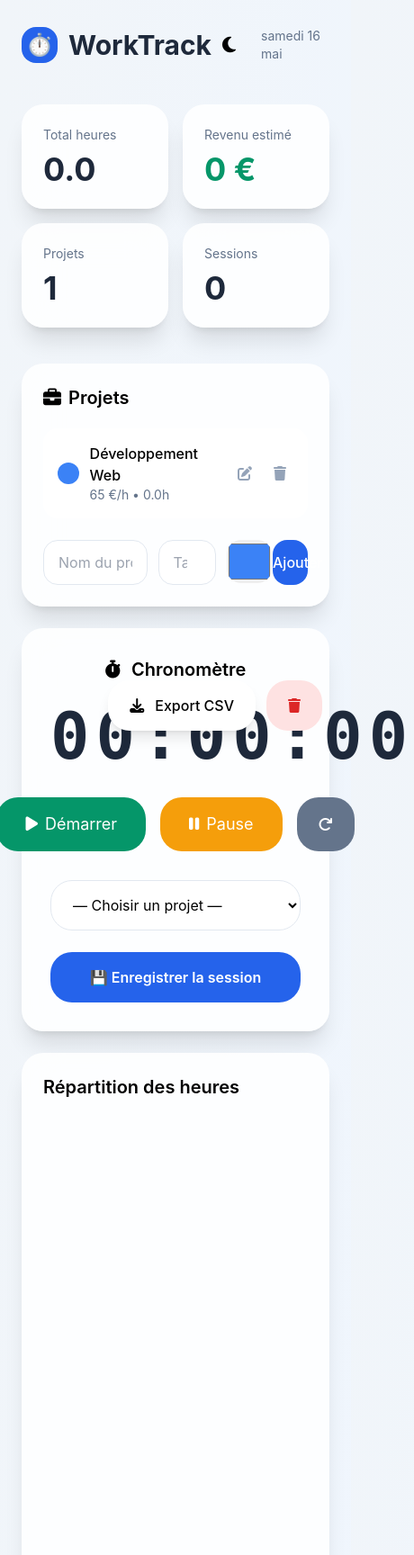
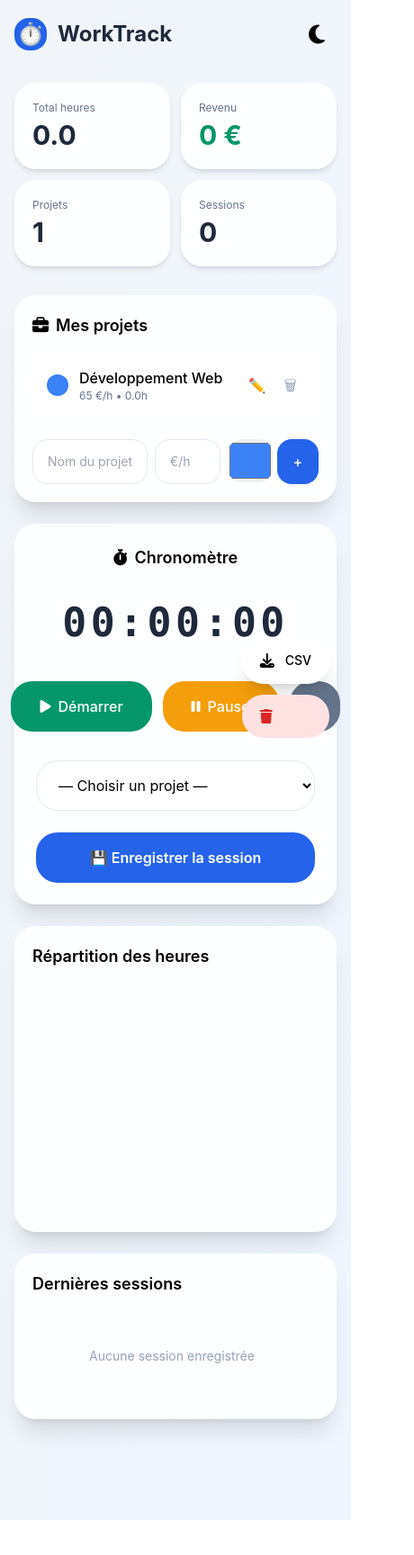
Before and after one commit to Schneizel179/work-track, a plain HTML site: page index.html in a window 390 px wide. Shown: the top 1728 px of the page at 90% size, 460 px wide, since content can reach past the window. After the commit the page ends 1689 px from the top, so only its background shows below. Drawn offline with nearby package versions, Linux system fonts and the light colour scheme.

Commit message:
Update index.html

```diff
--- a/index.html
+++ b/index.html
@@ -9,50 +9,48 @@
     <script src="https://cdn.jsdelivr.net/npm/chart.js@4.4.1/dist/chart.umd.min.js"></script>
     <style>
         body { font-family: 'Inter', system-ui, sans-serif; }
-        .glass { background: rgba(255, 255, 255, 0.85); backdrop-filter: blur(20px); }
-        .dark .glass { background: rgba(15, 23, 42, 0.85); }
-        .card-hover:hover { transform: translateY(-4px); transition: all 0.3s; }
+        .glass { background: rgba(255, 255, 255, 0.92); backdrop-filter: blur(20px); }
+        .dark .glass { background: rgba(15, 23, 42, 0.92); }
+        .timer-text { font-size: 3.5rem; }
+        @media (max-width: 640px) {
+            .timer-text { font-size: 2.8rem; }
+        }
     </style>
 </head>
-<body class="bg-gradient-to-br from-slate-100 to-blue-50 dark:from-slate-950 dark:to-slate-900 min-h-screen">
+<body class="bg-gradient-to-br from-slate-100 to-blue-50 dark:from-slate-950 dark:to-slate-900 min-h-screen pb-24">
 
-<div class="max-w-7xl mx-auto p-6">
+<div class="max-w-7xl mx-auto p-4 sm:p-6">
 
     <!-- Header -->
-    <div class="flex justify-between items-center mb-10">
+    <div class="flex justify-between items-center mb-8">
         <div class="flex items-center gap-3">
-            <div class="w-10 h-10 bg-blue-600 rounded-2xl flex items-center justify-center text-white text-2xl">
+            <div class="w-9 h-9 bg-blue-600 rounded-2xl flex items-center justify-center text-white text-2xl shadow-inner">
                 ⏱️
             </div>
-            <h1 class="text-3xl font-bold text-slate-800 dark:text-white">WorkTrack</h1>
+            <h1 class="text-2xl sm:text-3xl font-bold text-slate-800 dark:text-white">WorkTrack</h1>
         </div>
-        <div class="flex items-center gap-4">
-            <button id="themeToggle" class="p-3 rounded-2xl hover:bg-white dark:hover:bg-slate-800 transition-colors">
-                <i class="fas fa-moon text-xl"></i>
-            </button>
-            <div class="text-sm text-slate-500 dark:text-slate-400">
-                <span id="currentDate"></span>
-            </div>
-        </div>
+        <button id="themeToggle" class="w-11 h-11 flex items-center justify-center text-2xl rounded-2xl hover:bg-white dark:hover:bg-slate-800 transition-all active:scale-95">
+            <i class="fas fa-moon"></i>
+        </button>
     </div>
 
     <!-- Stats -->
-    <div class="grid grid-cols-2 md:grid-cols-4 gap-4 mb-10">
-        <div class="glass rounded-3xl p-6 shadow-xl card-hover">
-            <p class="text-slate-500 dark:text-slate-400 text-sm">Total heures</p>
-            <p id="totalHours" class="text-4xl font-bold text-slate-800 dark:text-white mt-2">0.0</p>
+    <div class="grid grid-cols-2 sm:grid-cols-4 gap-3 mb-8">
+        <div class="glass rounded-3xl p-5 shadow-md">
+            <p class="text-xs text-slate-500 dark:text-slate-400">Total heures</p>
+            <p id="totalHours" class="text-3xl font-bold text-slate-800 dark:text-white mt-1">0.0</p>
         </div>
-        <div class="glass rounded-3xl p-6 shadow-xl card-hover">
-            <p class="text-slate-500 dark:text-slate-400 text-sm">Revenu estimé</p>
-            <p id="totalRevenue" class="text-4xl font-bold text-emerald-600 dark:text-emerald-500 mt-2">0 €</p>
+        <div class="glass rounded-3xl p-5 shadow-md">
+            <p class="text-xs text-slate-500 dark:text-slate-400">Revenu</p>
+            <p id="totalRevenue" class="text-3xl font-bold text-emerald-600 dark:text-emerald-500 mt-1">0 €</p>
         </div>
-        <div class="glass rounded-3xl p-6 shadow-xl card-hover">
-            <p class="text-slate-500 dark:text-slate-400 text-sm">Projets</p>
-            <p id="totalProjects" class="text-4xl font-bold text-slate-800 dark:text-white mt-2">0</p>
+        <div class="glass rounded-3xl p-5 shadow-md">
+            <p class="text-xs text-slate-500 dark:text-slate-400">Projets</p>
+            <p id="totalProjects" class="text-3xl font-bold text-slate-800 dark:text-white mt-1">0</p>
         </div>
-        <div class="glass rounded-3xl p-6 shadow-xl card-hover">
-            <p class="text-slate-500 dark:text-slate-400 text-sm">Sessions</p>
-            <p id="totalSessions" class="text-4xl font-bold text-slate-800 dark:text-white mt-2">0</p>
+        <div class="glass rounded-3xl p-5 shadow-md">
+            <p class="text-xs text-slate-500 dark:text-slate-400">Sessions</p>
+            <p id="totalSessions" class="text-3xl font-bold text-slate-800 dark:text-white mt-1">0</p>
         </div>
     </div>
 
@@ -60,25 +58,22 @@
 
         <!-- Projets -->
         <div class="lg:col-span-5">
-            <div class="glass rounded-3xl p-6 shadow-xl">
-                <div class="flex justify-between items-center mb-5">
-                    <h2 class="text-xl font-semibold flex items-center gap-2">
-                        <i class="fas fa-briefcase"></i> Projets
-                    </h2>
-                </div>
+            <div class="glass rounded-3xl p-5 sm:p-6 shadow-xl">
+                <h2 class="text-lg font-semibold mb-4 flex items-center gap-2">
+                    <i class="fas fa-briefcase"></i> Mes projets
+                </h2>
+                <div id="projectsList" class="space-y-3 mb-6 max-h-80 overflow-auto"></div>
 
-                <div id="projectsList" class="space-y-3 mb-6"></div>
-
-                <!-- Ajouter projet -->
-                <div class="grid grid-cols-12 gap-3">
+                <!-- Formulaire ajout -->
+                <div class="grid grid-cols-12 gap-2">
                     <input id="projName" type="text" placeholder="Nom du projet"
-                           class="col-span-5 px-4 py-3 rounded-2xl border border-slate-200 dark:border-slate-700 focus:outline-none focus:border-blue-500">
-                    <input id="projRate" type="number" step="0.5" placeholder="Taux €/h"
-                           class="col-span-3 px-4 py-3 rounded-2xl border border-slate-200 dark:border-slate-700 focus:outline-none focus:border-blue-500">
+                           class="col-span-5 px-4 py-3.5 text-sm rounded-2xl border border-slate-200 dark:border-slate-700 focus:outline-none focus:border-blue-500">
+                    <input id="projRate" type="number" step="0.5" placeholder="€/h"
+                           class="col-span-3 px-4 py-3.5 text-sm rounded-2xl border border-slate-200 dark:border-slate-700 focus:outline-none focus:border-blue-500">
                     <input id="projColor" type="color" value="#3b82f6" class="col-span-2 h-12 rounded-2xl cursor-pointer">
                     <button id="addProject"
-                            class="col-span-2 bg-blue-600 hover:bg-blue-700 text-white font-medium rounded-2xl transition-colors">
-                        Ajouter
+                            class="col-span-2 bg-blue-600 hover:bg-blue-700 text-white font-medium rounded-2xl active:scale-95 transition-all">
+                        +
                     </button>
                 </div>
             </div>
@@ -86,84 +81,83 @@
 
         <!-- Timer -->
         <div class="lg:col-span-7">
-            <div class="glass rounded-3xl p-8 shadow-xl text-center">
-                <h2 class="text-xl font-semibold mb-6 flex items-center justify-center gap-3">
+            <div class="glass rounded-3xl p-6 sm:p-8 shadow-xl text-center">
+                <h2 class="text-lg font-semibold mb-6 flex items-center justify-center gap-2">
                     <i class="fas fa-stopwatch"></i> Chronomètre
                 </h2>
 
-                <div id="timerDisplay" class="text-7xl font-mono font-bold tracking-widest text-slate-800 dark:text-white mb-8">
+                <div id="timerDisplay" class="timer-text font-mono font-bold tracking-widest text-slate-800 dark:text-white mb-8">
                     00:00:00
                 </div>
 
-                <div class="flex justify-center gap-4 mb-8">
-                    <button id="startBtn" class="px-8 py-4 bg-emerald-600 hover:bg-emerald-700 text-white rounded-3xl flex items-center gap-2 text-lg">
+                <div class="flex justify-center gap-3 sm:gap-4 mb-8">
+                    <button id="startBtn" class="flex-1 sm:flex-none px-8 py-4 bg-emerald-600 hover:bg-emerald-700 text-white rounded-3xl flex items-center justify-center gap-2 text-base font-medium active:scale-95">
                         <i class="fas fa-play"></i> Démarrer
                     </button>
-                    <button id="pauseBtn" class="px-8 py-4 bg-amber-500 hover:bg-amber-600 text-white rounded-3xl flex items-center gap-2 text-lg">
+                    <button id="pauseBtn" class="flex-1 sm:flex-none px-8 py-4 bg-amber-500 hover:bg-amber-600 text-white rounded-3xl flex items-center justify-center gap-2 text-base font-medium active:scale-95">
                         <i class="fas fa-pause"></i> Pause
                     </button>
-                    <button id="resetBtn" class="px-6 py-4 bg-slate-500 hover:bg-slate-600 text-white rounded-3xl">
+                    <button id="resetBtn" class="px-5 py-4 bg-slate-500 hover:bg-slate-600 text-white rounded-3xl active:scale-95">
                         <i class="fas fa-redo"></i>
                     </button>
                 </div>
 
-                <select id="timerProject" class="w-full max-w-md mx-auto px-5 py-4 rounded-3xl border border-slate-200 dark:border-slate-700 bg-white dark:bg-slate-800">
+                <select id="timerProject" class="w-full px-5 py-4 rounded-3xl border border-slate-200 dark:border-slate-700 bg-white dark:bg-slate-800 text-base">
                     <option value="">— Choisir un projet —</option>
                 </select>
 
-                <button id="saveSessionBtn" class="mt-6 w-full max-w-md mx-auto py-4 bg-blue-600 hover:bg-blue-700 text-white font-semibold rounded-3xl">
+                <button id="saveSessionBtn" class="mt-6 w-full py-4 bg-blue-600 hover:bg-blue-700 text-white font-semibold rounded-3xl text-base active:scale-95">
                     💾 Enregistrer la session
                 </button>
             </div>
         </div>
 
-        <!-- Graphique -->
-        <div class="lg:col-span-7">
-            <div class="glass rounded-3xl p-6 shadow-xl">
-                <h2 class="text-xl font-semibold mb-4">Répartition des heures</h2>
-                <canvas id="hoursChart" class="h-80"></canvas>
+        <!-- Graphique + Historique -->
+        <div class="lg:col-span-12 xl:col-span-7">
+            <div class="glass rounded-3xl p-5 sm:p-6 shadow-xl">
+                <h2 class="text-lg font-semibold mb-4">Répartition des heures</h2>
+                <div class="h-64 sm:h-80">
+                    <canvas id="hoursChart"></canvas>
+                </div>
             </div>
         </div>
 
-        <!-- Historique rapide -->
-        <div class="lg:col-span-5">
-            <div class="glass rounded-3xl p-6 shadow-xl">
-                <div class="flex justify-between items-center mb-5">
-                    <h2 class="text-xl font-semibold">Dernières sessions</h2>
-                    <button id="showAllBtn" class="text-blue-600 hover:text-blue-700 text-sm font-medium">
-                        Voir tout →
-                    </button>
-                </div>
-                <div id="recentSessions" class="space-y-3 max-h-96 overflow-auto"></div>
+        <div class="lg:col-span-12 xl:col-span-5">
+            <div class="glass rounded-3xl p-5 sm:p-6 shadow-xl">
+                <h2 class="text-lg font-semibold mb-4">Dernières sessions</h2>
+                <div id="recentSessions" class="space-y-3 max-h-80 overflow-auto pr-2"></div>
             </div>
         </div>
     </div>
+</div>
 
-    <!-- Boutons actions globales -->
-    <div class="fixed bottom-8 right-8 flex gap-3">
-        <button id="exportBtn" class="bg-white dark:bg-slate-800 shadow-lg px-6 py-4 rounded-3xl flex items-center gap-3 hover:shadow-xl transition-all">
-            <i class="fas fa-download"></i>
-            <span class="font-medium">Export CSV</span>
-        </button>
-        <button id="resetAllBtn" class="bg-red-100 dark:bg-red-900/30 text-red-600 px-6 py-4 rounded-3xl flex items-center gap-3 hover:bg-red-200 transition-all">
-            <i class="fas fa-trash"></i>
-        </button>
-    </div>
+<!-- Boutons flottants -->
+<div class="fixed bottom-6 right-6 flex flex-col gap-3 z-50">
+    <button id="exportBtn" class="bg-white dark:bg-slate-800 shadow-xl px-5 py-4 rounded-3xl flex items-center gap-3 hover:shadow-2xl active:scale-95 transition-all">
+        <i class="fas fa-download"></i>
+        <span class="font-medium text-sm">CSV</span>
+    </button>
+    <button id="resetAllBtn" class="bg-red-100 dark:bg-red-900/40 text-red-600 px-5 py-4 rounded-3xl flex items-center gap-3 hover:bg-red-200 active:scale-95 transition-all">
+        <i class="fas fa-trash"></i>
+    </button>
 </div>
 
 <script>
-// ==================== Variables globales ====================
+// ==================== Variables ====================
 let projects = [];
 let sessions = [];
 let timerInterval = null;
 let seconds = 0;
 let chart = null;
 
-// ==================== Utilitaires ====================
 const $ = id => document.getElementById(id);
 
-function formatDate(date) {
-    return new Date(date).toLocaleDateString('fr-FR', { day: '2-digit', month: 'short' });
+// ==================== Data ====================
+function loadData() {
+    projects = JSON.parse(localStorage.getItem('worktrack_projects')) || [
+        {id: 1, name: "Développement Web", rate: 65, color: "#3b82f6"}
+    ];
+    sessions = JSON.parse(localStorage.getItem('worktrack_sessions')) || [];
 }
 
 function saveData() {
@@ -171,34 +165,31 @@ function saveData() {
     localStorage.setItem('worktrack_sessions', JSON.stringify(sessions));
 }
 
-function loadData() {
-    projects = JSON.parse(localStorage.getItem('worktrack_projects')) || [
-        {id: 1, name: "Développement Web", rate: 65, color: "#3b82f6"}
-    ];
-    sessions = JSON.parse(localStorage.getItem('worktrack_sessions')) || [];
+// ==================== Render Functions ====================
+function renderAll() {
+    renderProjects();
+    updateStats();
+    updateProjectSelect();
+    updateRecentSessions();
+    updateChart();
 }
 
-// ==================== Render ====================
 function renderProjects() {
     const container = $('projectsList');
     container.innerHTML = projects.map(p => {
-        const projHours = sessions.filter(s => s.projectId === p.id).reduce((a, s) => a + s.hours, 0);
+        const hours = sessions.filter(s => s.projectId === p.id).reduce((sum, s) => sum + s.hours, 0);
         return `
             <div class="flex items-center justify-between bg-white/70 dark:bg-slate-800/70 p-4 rounded-2xl">
                 <div class="flex items-center gap-3">
-                    <div class="w-6 h-6 rounded-xl" style="background: ${p.color}"></div>
-                    <div>
-                        <p class="font-medium">${p.name}</p>
-                        <p class="text-sm text-slate-500">${p.rate} €/h • ${projHours.toFixed(1)}h</p>
+                    <div class="w-6 h-6 rounded-xl flex-shrink-0" style="background: ${p.color}"></div>
+                    <div class="min-w-0">
+                        <p class="font-medium truncate">${p.name}</p>
+                        <p class="text-xs text-slate-500">${p.rate} €/h • ${hours.toFixed(1)}h</p>
                     </div>
                 </div>
-                <div class="flex gap-2">
-                    <button onclick="editProject(${p.id})" class="text-slate-400 hover:text-blue-600 p-2">
-                        <i class="fas fa-edit"></i>
-                    </button>
-                    <button onclick="deleteProject(${p.id})" class="text-slate-400 hover:text-red-600 p-2">
-                        <i class="fas fa-trash"></i>
-                    </button>
+                <div class="flex gap-1">
+                    <button onclick="editProject(${p.id})" class="p-2 text-slate-400 hover:text-blue-600">✏️</button>
+                    <button onclick="deleteProject(${p.id})" class="p-2 text-slate-400 hover:text-red-600">🗑</button>
                 </div>
             </div>`;
     }).join('');
@@ -209,7 +200,7 @@ function updateStats() {
     sessions.forEach(s => {
         const proj = projects.find(p => p.id === s.projectId);
         totalH += s.hours;
-        totalR += s.hours * (proj ? proj.rate : 0);
+        totalR += s.hours * (proj?.rate || 0);
     });
 
     $('totalHours').textContent = totalH.toFixed(1);
@@ -226,10 +217,10 @@ function updateProjectSelect() {
 
 function updateRecentSessions() {
     const container = $('recentSessions');
-    const recent = [...sessions].sort((a,b) => new Date(b.date) - new Date(a.date)).slice(0, 5);
+    const recent = [...sessions].sort((a,b) => new Date(b.date) - new Date(a.date)).slice(0, 6);
 
     if (recent.length === 0) {
-        container.innerHTML = `<p class="text-center text-slate-400 py-8">Aucune session pour le moment</p>`;
+        container.innerHTML = `<p class="text-center py-10 text-slate-400 text-sm">Aucune session enregistrée</p>`;
         return;
     }
 
@@ -238,12 +229,12 @@ function updateRecentSessions() {
         return `
             <div class="flex justify-between items-center bg-white/60 dark:bg-slate-800/60 p-4 rounded-2xl">
                 <div>
-                    <p class="font-medium">${proj ? proj.name : 'Projet supprimé'}</p>
-                    <p class="text-sm text-slate-500">${formatDate(s.date)}</p>
+                    <p class="font-medium text-sm">${proj ? proj.name : 'Projet supprimé'}</p>
+                    <p class="text-xs text-slate-500">${new Date(s.date).toLocaleDateString('fr-FR')}</p>
                 </div>
                 <div class="text-right">
                     <p class="font-semibold">${s.hours.toFixed(2)}h</p>
-                    <p class="text-emerald-600 text-sm">${(s.hours * (proj?.rate || 0)).toFixed(0)} €</p>
+                    <p class="text-emerald-600 text-xs">${(s.hours * (proj?.rate || 0)).toFixed(0)} €</p>
                 </div>
             </div>`;
     }).join('');
@@ -253,39 +244,28 @@ function updateChart() {
     const ctx = $('hoursChart').getContext('2d');
     if (chart) chart.destroy();
 
-    const dataMap = {};
-    projects.forEach(p => dataMap[p.id] = 0);
-    sessions.forEach(s => {
-        if (dataMap[s.projectId] !== undefined) dataMap[s.projectId] += s.hours;
-    });
+    const map = {};
+    projects.forEach(p => map[p.id] = 0);
+    sessions.forEach(s => map[s.projectId] = (map[s.projectId] || 0) + s.hours);
 
-    const labels = [], values = [], colors = [];
+    const labels = [], data = [], colors = [];
     projects.forEach(p => {
-        if (dataMap[p.id] > 0) {
+        if (map[p.id] > 0) {
             labels.push(p.name);
-            values.push(dataMap[p.id]);
+            data.push(map[p.id]);
             colors.push(p.color);
         }
     });
 
     chart = new Chart(ctx, {
         type: 'doughnut',
-        data: {
-            labels,
-            datasets: [{ data: values, backgroundColor: colors, borderWidth: 5, borderColor: '#fff' }]
-        },
-        options: {
-            responsive: true,
-            maintainAspectRatio: false,
-            plugins: {
-                legend: { position: 'bottom', labels: { padding: 20, usePointStyle: true } }
-            }
-        }
+        data: { labels, datasets: [{ data, backgroundColor: colors, borderWidth: 4, borderColor: '#ffffff' }] },
+        options: { responsive: true, maintainAspectRatio: false, plugins: { legend: { position: 'bottom' } } }
     });
 }
 
 // ==================== Timer ====================
-function updateTimer() {
+function updateTimerDisplay() {
     const h = String(Math.floor(seconds / 3600)).padStart(2, '0');
     const m = String(Math.floor((seconds % 3600) / 60)).padStart(2, '0');
     const s = String(seconds % 60).padStart(2, '0');
@@ -294,135 +274,96 @@ function updateTimer() {
 
 function startTimer() {
     if (timerInterval) return;
-    timerInterval = setInterval(() => {
-        seconds++;
-        updateTimer();
-    }, 1000);
+    timerInterval = setInterval(() => { seconds++; updateTimerDisplay(); }, 1000);
 }
 
-function pauseTimer() {
-    clearInterval(timerInterval);
-    timerInterval = null;
-}
-
-function resetTimer() {
-    pauseTimer();
-    seconds = 0;
-    updateTimer();
-}
+function pauseTimer() { clearInterval(timerInterval); timerInterval = null; }
+function resetTimer() { pauseTimer(); seconds = 0; updateTimerDisplay(); }
 
 // ==================== CRUD ====================
-function addProject() {
+$('addProject').addEventListener('click', () => {
     const name = $('projName').value.trim();
     const rate = parseFloat($('projRate').value);
-    const color = $('projColor').value;
+    if (!name || !rate) return alert("Nom et taux requis");
 
-    if (!name || !rate) return alert("Veuillez remplir le nom et le taux.");
-
-    projects.push({
-        id: Date.now(),
-        name,
-        rate,
-        color
-    });
-
+    projects.push({ id: Date.now(), name, rate, color: $('projColor').value });
     saveData();
-    renderProjects();
-    updateProjectSelect();
-    updateChart();
+    renderAll();
     $('projName').value = '';
     $('projRate').value = '';
-}
+});
 
 window.editProject = function(id) {
-    const p = projects.find(pr => pr.id === id);
+    const p = projects.find(x => x.id === id);
     if (!p) return;
-    const newName = prompt("Nouveau nom :", p.name);
-    if (newName) p.name = newName;
-    const newRate = prompt("Nouveau taux (€/h) :", p.rate);
-    if (newRate) p.rate = parseFloat(newRate);
+    const name = prompt("Nouveau nom :", p.name);
+    if (name) p.name = name;
+    const rate = prompt("Nouveau taux (€/h) :", p.rate);
+    if (rate) p.rate = parseFloat(rate);
     saveData();
     renderAll();
 };
 
 window.deleteProject = function(id) {
-    if (!confirm("Supprimer ce projet et toutes ses sessions ?")) return;
-    projects = projects.filter(p => p.id !== id);
-    sessions = sessions.filter(s => s.projectId !== id);
-    saveData();
-    renderAll();
+    if (confirm("Supprimer ce projet ?")) {
+        projects = projects.filter(p => p.id !== id);
+        sessions = sessions.filter(s => s.projectId !== id);
+        saveData();
+        renderAll();
+    }
 };
 
-function saveCurrentSession() {
-    const projectId = parseInt($('timerProject').value);
-    if (!projectId) return alert("Sélectionnez un projet");
-    if (seconds === 0) return alert("Aucune durée enregistrée");
+$('saveSessionBtn').addEventListener('click', () => {
+    const projId = parseInt($('timerProject').value);
+    if (!projId) return alert("Sélectionnez un projet");
+    if (seconds === 0) return alert("Aucune durée");
 
     sessions.push({
         id: Date.now(),
-        projectId,
+        projectId: projId,
         date: new Date().toISOString().split('T')[0],
         hours: seconds / 3600,
-        notes: "Session chronomètre"
+        notes: ""
     });
 
     saveData();
     resetTimer();
     renderAll();
-}
+});
 
-// ==================== Global Render ====================
-function renderAll() {
-    renderProjects();
-    updateStats();
-    updateProjectSelect();
-    updateRecentSessions();
-    updateChart();
-}
-
-// ==================== Event Listeners ====================
-$('addProject').addEventListener('click', addProject);
-$('startBtn').addEventListener('click', startTimer);
-$('pauseBtn').addEventListener('click', pauseTimer);
-$('resetBtn').addEventListener('click', resetTimer);
-$('saveSessionBtn').addEventListener('click', saveCurrentSession);
-
+// Export & Reset
 $('exportBtn').addEventListener('click', () => {
-    let csv = "Date;Projet;Heures;Revenu\n";
+    let csv = "Date;Projet;Heures;Revenu (€)\n";
     sessions.forEach(s => {
         const p = projects.find(pr => pr.id === s.projectId);
-        csv += `${s.date};${p ? p.name : ''};${s.hours};${(s.hours * (p?.rate || 0)).toFixed(2)}\n`;
+        csv += `${s.date};${p ? p.name.replace(/;/g,'') : ''};${s.hours.toFixed(2)};${(s.hours * (p?.rate || 0)).toFixed(2)}\n`;
     });
-    const blob = new Blob(["\uFEFF" + csv], {type: "text/csv;charset=utf-8;"});
-    const url = URL.createObjectURL(blob);
-    const a = document.createElement('a');
-    a.href = url;
-    a.download = `worktrack_${new Date().toISOString().slice(0,10)}.csv`;
-    a.click();
+    const blob = new Blob(["\uFEFF"+csv], {type: "text/csv"});
+    const link = document.createElement('a');
+    link.href = URL.createObjectURL(blob);
+    link.download = `worktrack_${new Date().toISOString().slice(0,10)}.csv`;
+    link.click();
 });
 
 $('resetAllBtn').addEventListener('click', () => {
-    if (confirm("Tout supprimer ? Cette action est irréversible.")) {
+    if (confirm("Tout supprimer définitivement ?")) {
         localStorage.clear();
         location.reload();
     }
 });
 
-// Dark mode
-const toggle = $('themeToggle');
-toggle.addEventListener('click', () => {
+// Theme
+$('themeToggle').addEventListener('click', () => {
     document.documentElement.classList.toggle('dark');
-    toggle.innerHTML = document.documentElement.classList.contains('dark')
-        ? '<i class="fas fa-sun text-xl"></i>'
-        : '<i class="fas fa-moon text-xl"></i>';
+    $('themeToggle').innerHTML = document.documentElement.classList.contains('dark')
+        ? '<i class="fas fa-sun"></i>'
+        : '<i class="fas fa-moon"></i>';
 });
 
-// Date du jour
-$('currentDate').textContent = new Date().toLocaleDateString('fr-FR', { weekday: 'long', day: 'numeric', month: 'long' });
-
-// Initialisation
+// Init
 loadData();
 renderAll();
+updateTimerDisplay();
 </script>
 </body>
 </html>
```
